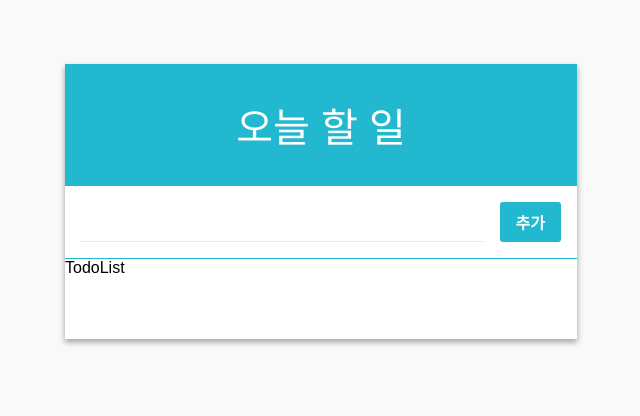
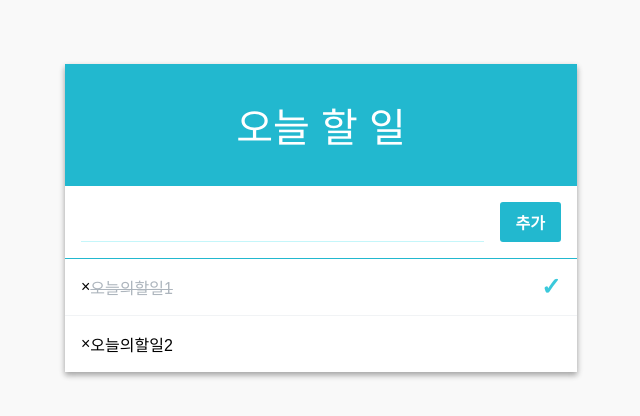
Before and after one commit to sinbum/reactPractice, a React (Create React App) app: page / in a window 1280 px wide. Shown: the top 416 px of the page, without its empty margins (319-959 px from the left). Built offline with nearby package versions, Linux system fonts and the light colour scheme.

Commit message:
todolist 배열에 할일 리스트 추가

```diff
--- a/src/App.js
+++ b/src/App.js
@@ -1,13 +1,54 @@
 import React, { Component } from 'react';
 import TodoListTemplate from './components/TodoListTemplate';
 import Form from './components/Form';
+import TodoItemList from './components/TodoItemList';
 
 class App extends Component {
+  id = 3 // 이미 0,1,2 가 존재하므로 3으로 설정
+  state = {
+    //Form 컴포넌트의 input 필드에 입력하는 값을 저장할  상태변수
+    input: '',
+    todos: [
+      { id: 0, text: '리액트 소개', checked: false },
+      { id: 1, text: '리액트 구조', checked: true },
+      { id: 2, text: '리액트 사용', checked: false }
+    ]
+  }
+  //event handler method 선언
+  handleCreate = () => {
+    const { input, todos } = this.state;
+    this.setState({
+      input: '', // input 초기화
+      // concat 을 사용하여 배열에 추가
+      todos: todos.concat({
+        id: this.id++,
+        text: input,
+        checked: false
+      })
+    });
+  }
+  handleKeyPress = (e) => {
+    // 눌려진 키가 Enter 이면 handleCreate 호출
+    if (e.key === 'Enter') {
+      this.handleCreate();
+    }
+  }
+
+
     render() {
+      const { input } = this.state;
+      const { handleChange, handleCreate, handleKeyPress } = this;
       return (
         <div>
-        <TodoListTemplate form = {<Form/>} >
-        <div>TodoList</div>
+          <TodoListTemplate form={<Form
+            todo={input}
+            myChange={handleChange}
+            myCreate={handleCreate}
+            myKeyPress={handleKeyPress}
+
+
+          />} >
+            <TodoItemList />
           </TodoListTemplate>
         </div>
       );
--- /dev/null
+++ b/src/components/TodoItem.css
@@ -0,0 +1,47 @@
+.todo-item {
+    padding: 1rem;
+    display: flex;
+    align-items: center;
+    /* 세로 가운데 정렬 */
+    cursor: pointer;
+    transition: all 0.15s;
+    user-select: none;
+}
+
+.todo-item:hover {
+    background: #e3fafc;
+}
+
+/* todo-item 에 마우스가 있을 때만 .remove 보이기 */
+
+.todo-item:hover .remove {
+    opacity: 1;
+}
+
+/* todo-item 사이에 윗 테두리 */
+
+.todo-item+.todo-item {
+    border-top: 1px solid #f1f3f5;
+}
+
+remove {
+    margin-right: 1rem;
+    color: #e64980;
+    font-weight: 600;
+    opacity: 0;
+    }
+    .todo-text {
+    flex: 1; /* 체크, 엑스를 제외한 공간 다 채우기 */
+    word-break: break-all;
+    }
+    .checked {
+    text-decoration: line-through;
+    color: #adb5bd;
+    }
+    .check-mark {
+    font-size: 1.5rem;
+    line-height: 1rem;
+    margin-left: 1rem;
+    color: #3bc9db;
+    font-weight: 800;
+    }
--- /dev/null
+++ b/src/components/TodoItem.js
@@ -0,0 +1,23 @@
+import React, { Component } from 'react';
+import './TodoItem.css';
+class TodoItem extends Component {
+    render() {
+        const { text, checked, id, myToggle, myRemove } = this.props;
+        return (
+            <div className="todo-item" onClick={() => myToggle(id)}>
+                <div className="remove" onClick={(e) => {
+                    e.stopPropagation(); // myToggle 이 실행되지 않도록 함
+                    myRemove(id)
+                }
+                }>&times;</div>
+                <div className={`todo-text ${checked && 'checked'}`}>
+                    <div>{text}</div>
+                </div>
+                {
+                    checked && (<div className="check-mark">✓</div>)
+                }
+            </div>
+        );
+    }
+}
+export default TodoItem;
--- a/src/components/TodoItemList.js
+++ b/src/components/TodoItemList.js
@@ -1,11 +1,13 @@
 import React, { Component } from 'react';
+import TodoItem from './TodoItem';
 
 class TodoItemList extends Component {
     render() {
         const {todos, myToggle, myRemove } = this.props;
         return (
             <div>
-
+                <TodoItem text="오늘의할일1" checked={true}/>
+                <TodoItem text="오늘의할일2" checked={false}/>
             </div>
         );
     }
```
Lines whose indentation alone changed are shown as unchanged.
